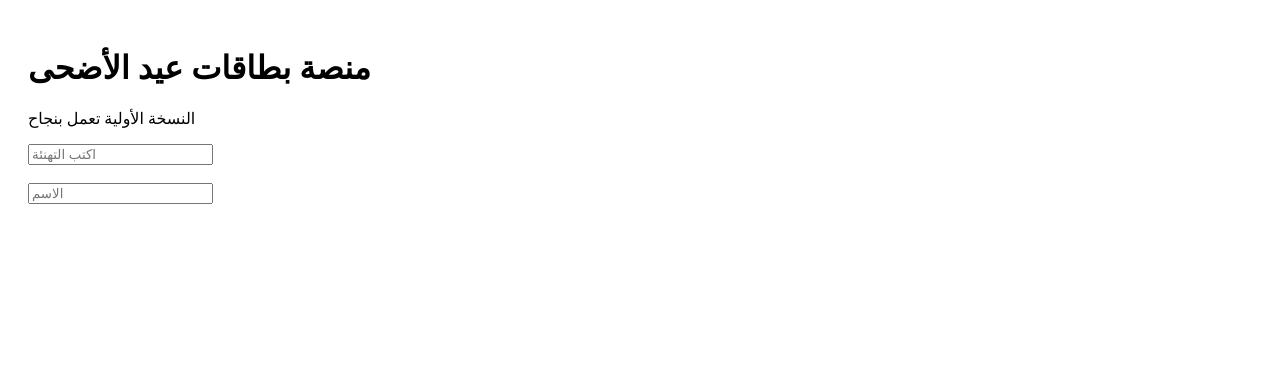
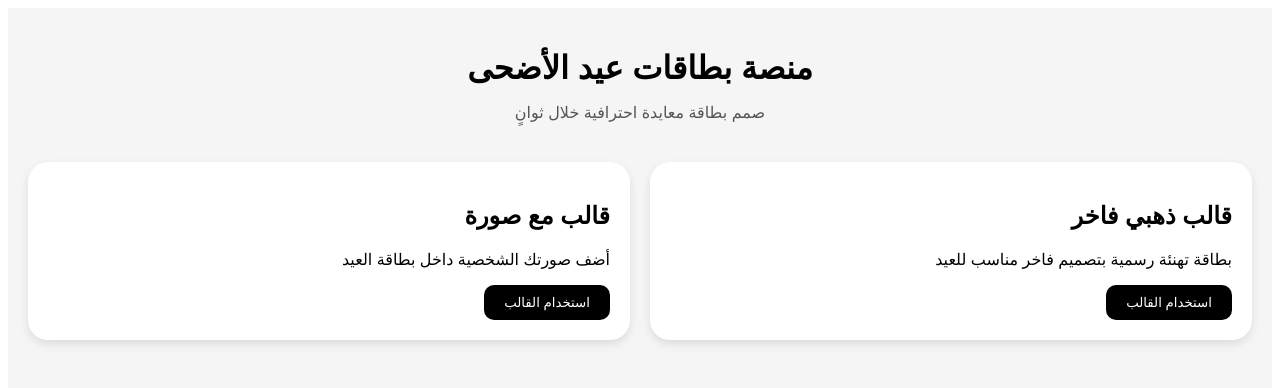
Before and after one commit to ghamdanalmasri/eid-card-maker, a Next.js app: page / in a window 1280 px wide. Shown: the top 388 px of the page. Built offline with nearby package versions, Linux system fonts and the light colour scheme.

Commit message:
Update page.js

```diff
--- a/app/page.js
+++ b/app/page.js
@@ -1,13 +1,97 @@
 export default function Home() {
   return (
-    <main style={{padding:20}}>
-      <h1>منصة بطاقات عيد الأضحى</h1>
-      <p>النسخة الأولية تعمل بنجاح</p>
+    <main
+      style={{
+        minHeight: "100vh",
+        background: "#f5f5f5",
+        padding: "20px",
+        fontFamily: "sans-serif",
+        direction: "rtl",
+      }}
+    >
+      <h1
+        style={{
+          textAlign: "center",
+          fontSize: "32px",
+          marginBottom: "10px",
+        }}
+      >
+        منصة بطاقات عيد الأضحى
+      </h1>
 
-      <input placeholder="اكتب التهنئة" />
-      <br /><br />
+      <p
+        style={{
+          textAlign: "center",
+          color: "#555",
+          marginBottom: "40px",
+        }}
+      >
+        صمم بطاقة معايدة احترافية خلال ثوانٍ
+      </p>
 
-      <input placeholder="الاسم" />
+      <div
+        style={{
+          display: "grid",
+          gridTemplateColumns: "repeat(auto-fit,minmax(250px,1fr))",
+          gap: "20px",
+        }}
+      >
+        <div
+          style={{
+            background: "#ffffff",
+            borderRadius: "20px",
+            padding: "20px",
+            boxShadow: "0 4px 10px rgba(0,0,0,0.1)",
+          }}
+        >
+          <h2>قالب ذهبي فاخر</h2>
+
+          <p>
+            بطاقة تهنئة رسمية بتصميم فاخر مناسب للعيد
+          </p>
+
+          <button
+            style={{
+              background: "#000",
+              color: "#fff",
+              border: "none",
+              padding: "10px 20px",
+              borderRadius: "10px",
+              cursor: "pointer",
+            }}
+          >
+            استخدام القالب
+          </button>
+        </div>
+
+        <div
+          style={{
+            background: "#ffffff",
+            borderRadius: "20px",
+            padding: "20px",
+            boxShadow: "0 4px 10px rgba(0,0,0,0.1)",
+          }}
+        >
+          <h2>قالب مع صورة</h2>
+
+          <p>
+            أضف صورتك الشخصية داخل بطاقة العيد
+          </p>
+
+          <button
+            style={{
+              background: "#000",
+              color: "#fff",
+              border: "none",
+              padding: "10px 20px",
+              borderRadius: "10px",
+              cursor: "pointer",
+            }}
+          >
+            استخدام القالب
+          </button>
+        </div>
+      </div>
     </main>
   );
-}
+              }
```
